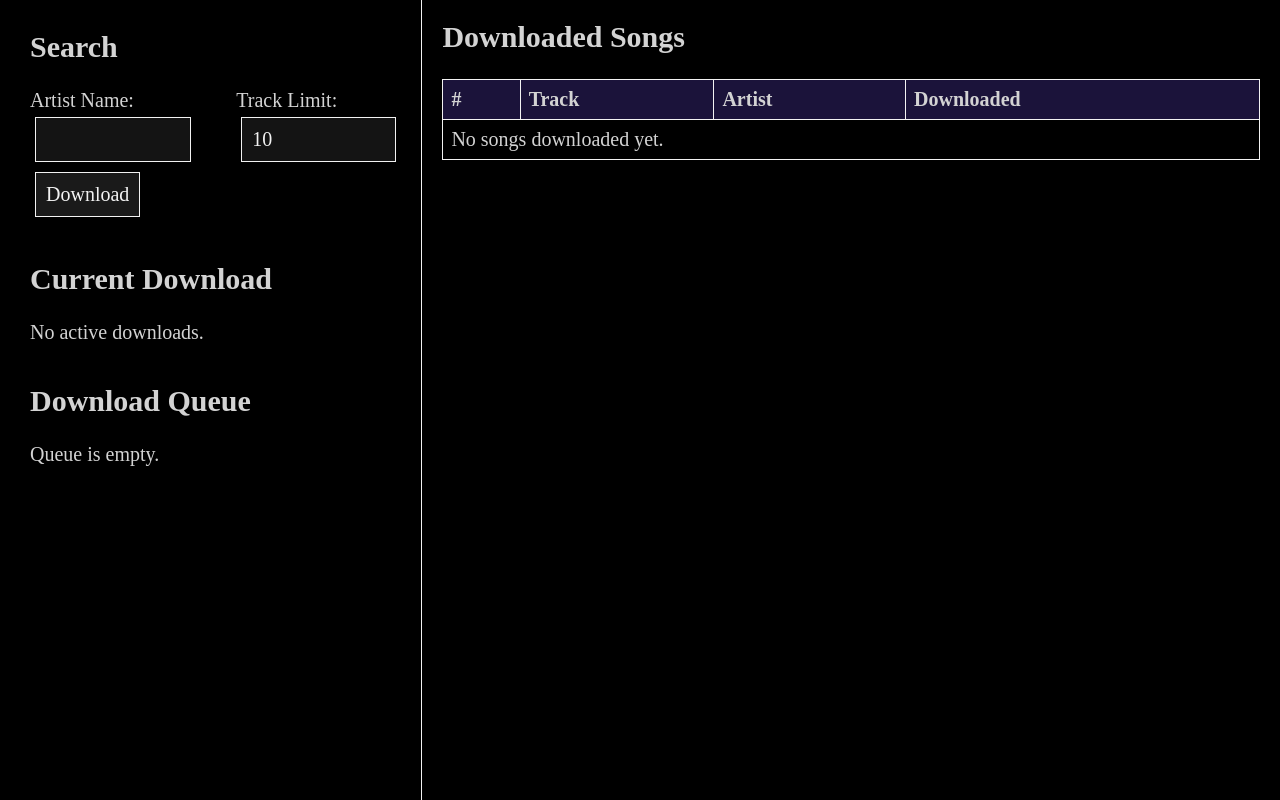
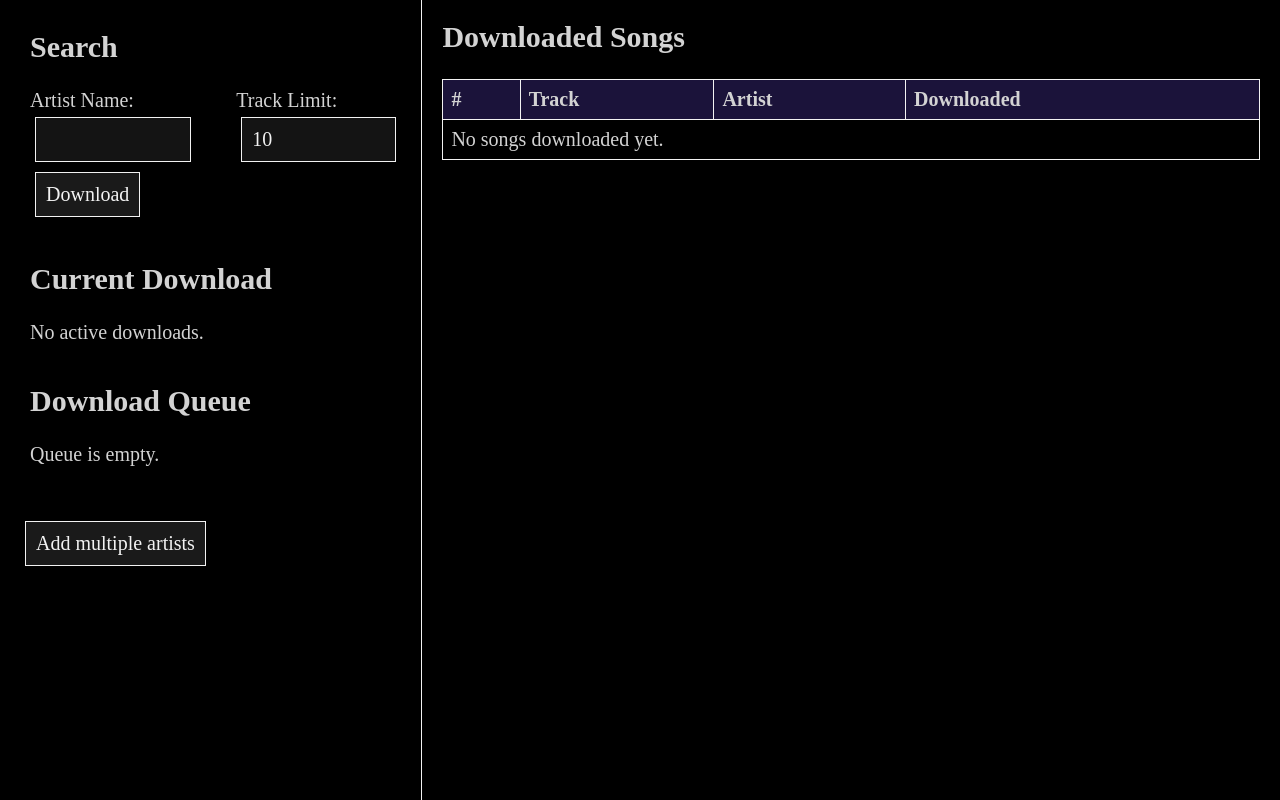
Before and after one commit to klayza/artistdl, a Flask app: page / in a window 1280 px wide. Run offline with Flask 3, Linux system fonts and the light colour scheme; data that the repository does not hold is empty; some libraries are stand-ins or nearby versions; some web fonts are replaced.

Commit message:
add multiple

```diff
--- a/src/app.py
+++ b/src/app.py
@@ -3,7 +3,7 @@ import os
 from pathlib import Path
 from ytmusicapi import YTMusic
 from dotenv import load_dotenv
-from flask import Flask, render_template, request, jsonify
+from flask import Flask, render_template, request, jsonify, redirect, url_for
 
 from util import setup_logging
 from artistdl import MusicDownloader
@@ -36,6 +36,15 @@ def index():
             downloader.add_artist_to_queue(artist, limit)
     return render_template("index.html")
 
+@app.route("/add_multiple", methods=["POST"])
+def add_multiple():
+    artists = request.form.get("artists")
+    if artists:
+        for artist in artists.splitlines():
+            if artist.strip():
+                downloader.add_artist_to_queue(artist.strip(), 25)
+    return redirect(url_for("index"))
+
 
 @app.route("/queue")
 def queue():
--- a/src/static/style.css
+++ b/src/static/style.css
@@ -1,6 +1,12 @@
 * {
 	font-family: Nova Mono;
 	box-sizing: border-box;
+}
+
+html {
+	overflow: hidden;
+	max-width: 100vw;
+	max-height: 100vh;
 }
 
 body {
@@ -105,3 +111,23 @@ thead {
 	background-color: #1b133a;
 	font-size: 20px;
 }
+
+.add-multiple-box {
+	margin-top: 20px;
+}
+
+#add-multiple-form textarea {
+	width: 100%;
+	background-color: #141414;
+	color: #f2f2f2;
+	border: 1px solid #f2f2f2;
+	font-size: 20px;
+	padding: 10px;
+	margin-bottom: 10px;
+}
+
+.queue-box,
+#downloads-table {
+	overflow-y: scroll;
+	height: fit-content;
+}
--- a/src/templates/index.html
+++ b/src/templates/index.html
@@ -34,6 +34,15 @@
 					<h2>Download Queue</h2>
 					<div id="queue"></div>
 				</div>
+				<div class="add-multiple-box">
+					<button id="add-multiple-btn">Add multiple artists</button>
+					<div id="add-multiple-form" style="display: none">
+						<form action="/add_multiple" method="post">
+							<textarea name="artists" rows="5"></textarea>
+							<button type="submit">Submit</button>
+						</form>
+					</div>
+				</div>
 			</div>
 			<div class="right-panel">
 				<h2>Downloaded Songs</h2>
@@ -52,6 +61,11 @@
 		</div>
 
 		<script>
+			document.getElementById('add-multiple-btn').addEventListener('click', function () {
+				document.getElementById('add-multiple-form').style.display = 'block'
+				this.style.display = 'none'
+			})
+
 			function updateQueue() {
 				fetch('/queue')
 					.then((response) => response.json())
```
